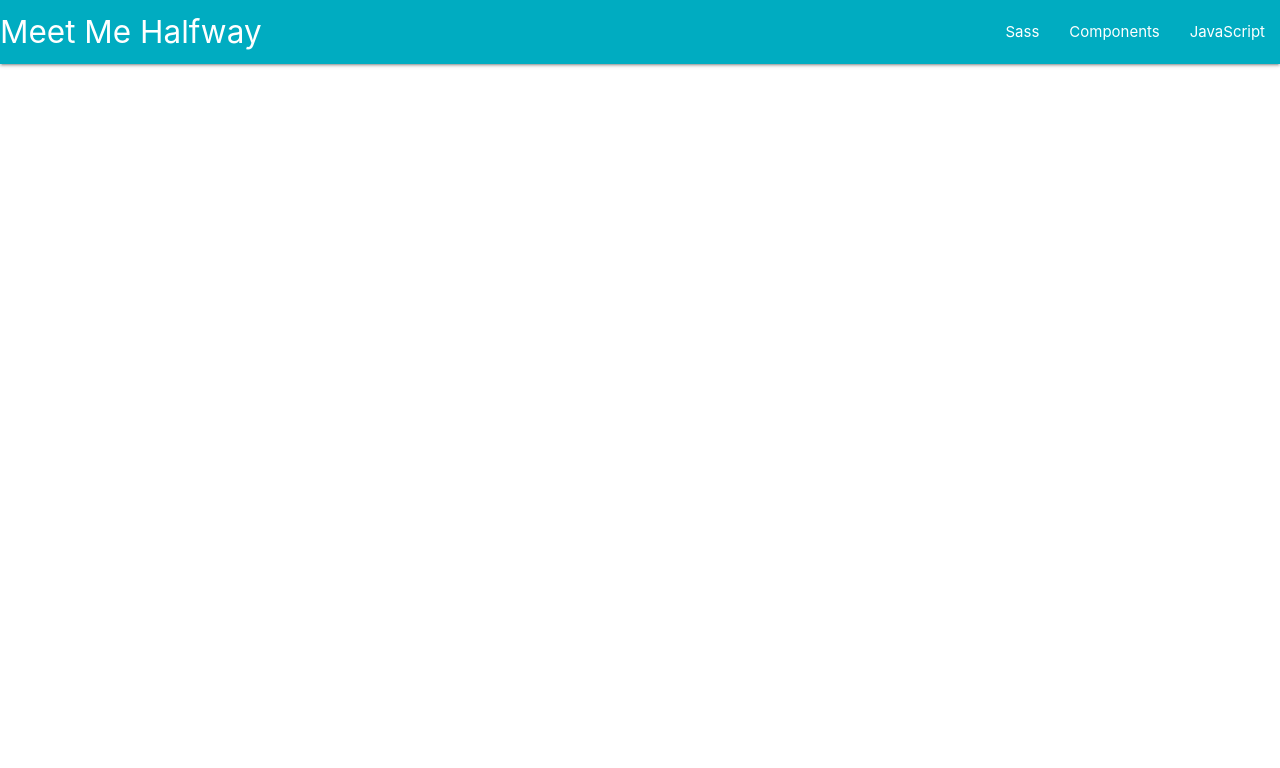
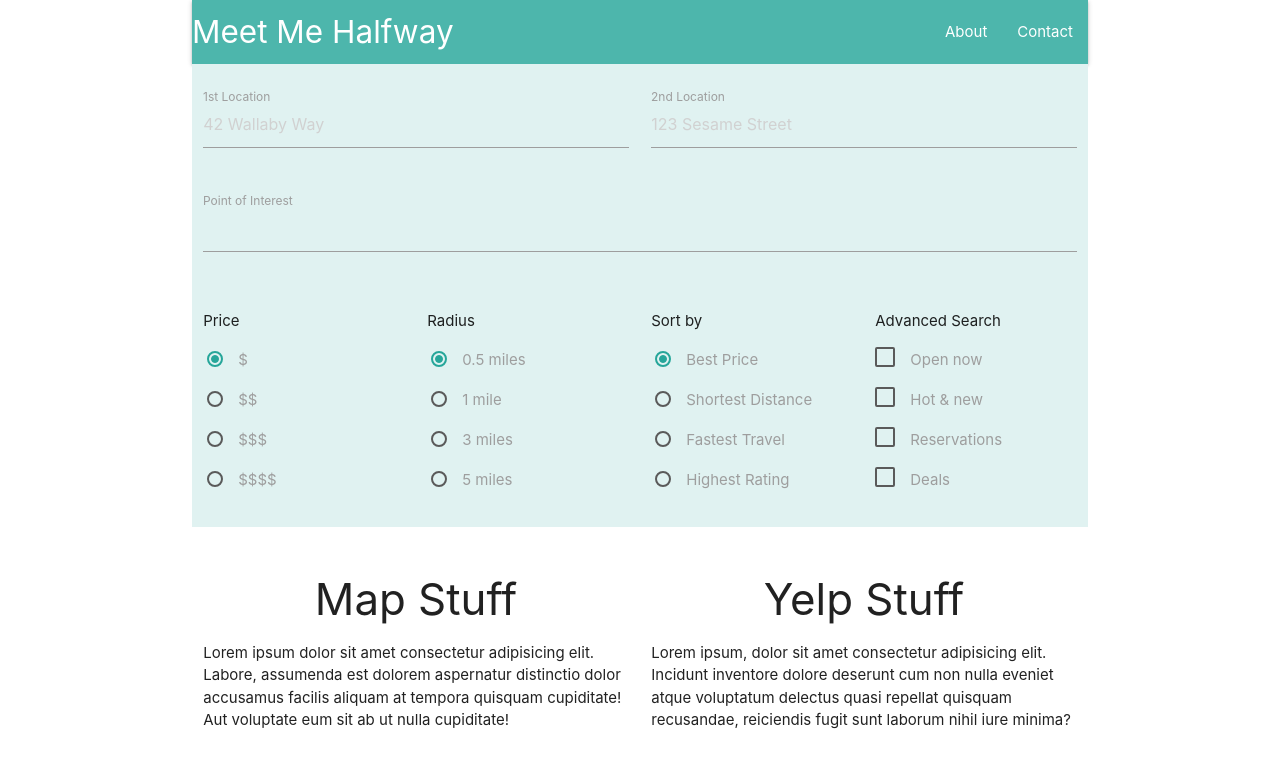
Before and after one commit to kooner92/Project-1, a plain HTML site: page index.html in a window 1280 px wide. Drawn offline with nearby package versions, Linux system fonts and the light colour scheme; no server answers.

Commit message:
create materialize framework

```diff
--- a/index.html
+++ b/index.html
@@ -13,237 +13,176 @@
 
 <body>
 
-    <nav class="cyan darken-1">
+    <nav class="teal lighten-2 container">
         <div class="nav-wrapper">
             <a id="logo-container" href="#" class="brand-logo">Meet Me Halfway</a>
             <ul id="nav-mobile" class="right hide-on-med-and-down">
-                <li><a href="sass.html">Sass</a></li>
-                <li><a href="badges.html">Components</a></li>
-                <li><a href="collapsible.html">JavaScript</a></li>
+                <li><a href="about.html">About</a></li>
+                <li><a href="contact.html">Contact</a></li>
             </ul>
         </div>
     </nav>
 
-
     <div class="container">
-        <!-- Page Content goes here -->
-    </div>
-
-    <!-- PARALLAX TEMPLATE
-    <nav class="white" role="navigation">
-        <div class="nav-wrapper container">
-            <a id="logo-container" href="#" class="brand-logo">Logo</a>
-            <ul class="right hide-on-med-and-down">
-                <li><a href="#">Navbar Link</a></li>
-            </ul>
-
-            <ul id="nav-mobile" class="sidenav">
-                <li><a href="#">Navbar Link</a></li>
-            </ul>
-            <a href="#" data-target="nav-mobile" class="sidenav-trigger"><i class="material-icons">menu</i></a>
-        </div>
-    </nav>
-
-    <div id="index-banner" class="parallax-container">
-        <div class="section no-pad-bot">
-            <div class="container">
-                <br><br>
-                <h1 class="header center teal-text text-lighten-2">Parallax Template</h1>
-                <div class="row center">
-                    <h5 class="header col s12 light">A modern responsive front-end framework based on Material Design</h5>
-                </div>
-                <div class="row center">
-                    <a href="http://materializecss.com/getting-started.html" id="download-button" class="btn-large waves-effect waves-light teal lighten-1">Get
-                        Started</a>
-                </div>
-                <br><br>
-
-            </div>
-        </div>
-        <div class="parallax"><img src="background1.jpg" alt="Unsplashed background img 1"></div>
-    </div>
-
-
-    <div class="container">
-        <div class="section">
-
-            ***Icon Section***
-            <div class="row">
-                <div class="col s12 m4">
-                    <div class="icon-block">
-                        <h2 class="center brown-text"><i class="material-icons">flash_on</i></h2>
-                        <h5 class="center">Speeds up development</h5>
-
-                        <p class="light">We did most of the heavy lifting for you to provide a default stylings that
-                            incorporate our custom components. Additionally, we refined animations and transitions to
-                            provide a smoother experience for developers.</p>
+        <div class="row">
+            <form class="col s12 teal lighten-5">
+                <div class="row">
+                    <br>
+                    <div class="input-field col s6">
+                        <input placeholder="42 Wallaby Way" id="address1" type="text" class="validate">
+                        <label for="address1">1st Location</label>
+                    </div>
+                    <div class="input-field col s6">
+                        <input placeholder="123 Sesame Street" id="address2" type="text" class="validate">
+                        <label for="address2">2nd Location</label>
                     </div>
                 </div>
-
-                <div class="col s12 m4">
-                    <div class="icon-block">
-                        <h2 class="center brown-text"><i class="material-icons">group</i></h2>
-                        <h5 class="center">User Experience Focused</h5>
-
-                        <p class="light">By utilizing elements and principles of Material Design, we were able to
-                            create a framework that incorporates components and animations that provide more feedback
-                            to users. Additionally, a single underlying responsive system across all platforms allow
-                            for a more unified user experience.</p>
+                <div class="row">
+                    <div class="input-field col s12">
+                        <input placeholder="" id="term" type="text" class="validate">
+                        <label for="POI">Point of Interest</label>
                     </div>
                 </div>
-
-                <div class="col s12 m4">
-                    <div class="icon-block">
-                        <h2 class="center brown-text"><i class="material-icons">settings</i></h2>
-                        <h5 class="center">Easy to work with</h5>
-
-                        <p class="light">We have provided detailed documentation as well as specific code examples to
-                            help new users get started. We are also always open to feedback and can answer any
-                            questions a user may have about Materialize.</p>
+                <div class="row">
+                    <div class="col s3">
+                        <form action="#">
+                            <p>Price</p>
+                            <p>
+                                <label>
+                                    <input class="with-gap" name="price" id="price" value="1" type="radio" checked />
+                                    <span>$</span>
+                                </label>
+                            </p>
+                            <p>
+                                <label>
+                                    <input class="with-gap" name="price" id="price" value="2" type="radio" />
+                                    <span>$$</span>
+                                </label>
+                            </p>
+                            <p>
+                                <label>
+                                    <input class="with-gap" name="price" id="price" value="3" type="radio" />
+                                    <span>$$$</span>
+                                </label>
+                            </p>
+                            <p>
+                                <label>
+                                    <input class="with-gap" name="price" id="price" value="4" type="radio" />
+                                    <span>$$$$</span>
+                                </label>
+                            </p>
+                        </form>
+                    </div>
+                    <div class="col s3">
+                        <form action="#">
+                            <p>Radius</p>
+                            <p>
+                                <label>
+                                    <input class="with-gap" name="radius" id="radius" value="805" type="radio" checked />
+                                    <span>0.5 miles</span>
+                                </label>
+                            </p>
+                            <p>
+                                <label>
+                                    <input class="with-gap" name="radius" id="radius" value="1609" type="radio" />
+                                    <span>1 mile</span>
+                                </label>
+                            </p>
+                            <p>
+                                <label>
+                                    <input class="with-gap" name="radius" id="radius" value="4828" type="radio" />
+                                    <span>3 miles</span>
+                                </label>
+                            </p>
+                            <p>
+                                <label>
+                                    <input class="with-gap" name="radius" id="radius" value="8047" type="radio" />
+                                    <span>5 miles</span>
+                                </label>
+                            </p>
+                        </form>
+                    </div>
+                    <div class="col s3">
+                        <form action="#">
+                            <p>Sort by</p>
+                            <p>
+                                <label>
+                                    <input class="with-gap" name="radius" id="sortBy" value="bestPrice" type="radio"
+                                        checked />
+                                    <span>Best Price</span>
+                                </label>
+                            </p>
+                            <p>
+                                <label>
+                                    <input class="with-gap" name="radius" id="sortBy" value="shortestDistance" type="radio" />
+                                    <span>Shortest Distance</span>
+                                </label>
+                            </p>
+                            <p>
+                                <label>
+                                    <input class="with-gap" name="radius" id="sortBy" value="fastestTravel" type="radio" />
+                                    <span>Fastest Travel</span>
+                                </label>
+                            </p>
+                            <p>
+                                <label>
+                                    <input class="with-gap" name="radius" id="sortBy" value="highestRating" type="radio" />
+                                    <span>Highest Rating</span>
+                                </label>
+                            </p>
+                        </form>
+                    </div>
+                    <div class="col s3">
+                        <form action="#">
+                            <p>Advanced Search</p>
+                            <p>
+                                <label>
+                                    <input type="checkbox" class="filled-in" />
+                                    <span>Open now</span>
+                                </label>
+                            </p>
+                            <p>
+                                <label>
+                                    <input type="checkbox" class="filled-in" />
+                                    <span>Hot & new</span>
+                                </label>
+                            </p>
+                            <p>
+                                <label>
+                                    <input type="checkbox" class="filled-in" />
+                                    <span>Reservations</span>
+                                </label>
+                            </p>
+                            <p>
+                                <label>
+                                    <input type="checkbox" class="filled-in" />
+                                    <span>Deals</span>
+                                </label>
+                            </p>
+                        </form>
                     </div>
                 </div>
-            </div>
-
-        </div>
-    </div>
-
-
-    <div class="parallax-container valign-wrapper">
-        <div class="section no-pad-bot">
-            <div class="container">
-                <div class="row center">
-                    <h5 class="header col s12 light">A modern responsive front-end framework based on Material Design</h5>
-                </div>
-            </div>
-        </div>
-        <div class="parallax"><img src="background2.jpg" alt="Unsplashed background img 2"></div>
-    </div>
-
-    <div class="container">
-        <div class="section">
-
-            <div class="row">
-                <div class="col s12 center">
-                    <h3><i class="mdi-content-send brown-text"></i></h3>
-                    <h4>Contact Us</h4>
-                    <p class="left-align light">Lorem ipsum dolor sit amet, consectetur adipiscing elit. Nullam
-                        scelerisque id nunc nec volutpat. Etiam pellentesque tristique arcu, non consequat magna
-                        fermentum ac. Cras ut ultricies eros. Maecenas eros justo, ullamcorper a sapien id, viverra
-                        ultrices eros. Morbi sem neque, posuere et pretium eget, bibendum sollicitudin lacus. Aliquam
-                        eleifend sollicitudin diam, eu mattis nisl maximus sed. Nulla imperdiet semper molestie. Morbi
-                        massa odio, condimentum sed ipsum ac, gravida ultrices erat. Nullam eget dignissim mauris, non
-                        tristique erat. Vestibulum ante ipsum primis in faucibus orci luctus et ultrices posuere
-                        cubilia Curae;</p>
-                </div>
-            </div>
-
-        </div>
-    </div>
-
-
-    <div class="parallax-container valign-wrapper">
-        <div class="section no-pad-bot">
-            <div class="container">
-                <div class="row center">
-                    <h5 class="header col s12 light">A modern responsive front-end framework based on Material Design</h5>
-                </div>
-            </div>
-        </div>
-        <div class="parallax"><img src="background3.jpg" alt="Unsplashed background img 3"></div>
-    </div>
-
-    <footer class="page-footer teal">
-        <div class="container">
-            <div class="row">
-                <div class="col l6 s12">
-                    <h5 class="white-text">Company Bio</h5>
-                    <p class="grey-text text-lighten-4">We are a team of college students working on this project like
-                        it's our full time job. Any amount would help support and continue development on this project
-                        and is greatly appreciated.</p>
-
-
-                </div>
-                <div class="col l3 s12">
-                    <h5 class="white-text">Settings</h5>
-                    <ul>
-                        <li><a class="white-text" href="#!">Link 1</a></li>
-                        <li><a class="white-text" href="#!">Link 2</a></li>
-                        <li><a class="white-text" href="#!">Link 3</a></li>
-                        <li><a class="white-text" href="#!">Link 4</a></li>
-                    </ul>
-                </div>
-                <div class="col l3 s12">
-                    <h5 class="white-text">Connect</h5>
-                    <ul>
-                        <li><a class="white-text" href="#!">Link 1</a></li>
-                        <li><a class="white-text" href="#!">Link 2</a></li>
-                        <li><a class="white-text" href="#!">Link 3</a></li>
-                        <li><a class="white-text" href="#!">Link 4</a></li>
-                    </ul>
-                </div>
-            </div>
-        </div>
-        <div class="footer-copyright">
-            <div class="container">
-                Made by <a class="brown-text text-lighten-3" href="http://materializecss.com">Materialize</a>
-            </div>
-        </div>
-    </footer>
--->
-
-    <!-- Boot Strap
-    <div class="container">
-        <div class="row">
-            <div class="col-sm-12">
-                <h1>Meet Me Halfway</h1>
-                <hr>
-            </div>
+            </form>
         </div>
         <div class="row">
-            <div class="col-sm-12">
-                <form>
-                    <div class="form-group">
-                        <label for="Address1">1st Address</label>
-                        <input type="text" class="form-control" id="address1" placeholder="123 Sesame St">
-                    </div>
-                    <div class="form-group">
-                        <label for="Address2">2nd Address</label>
-                        <input type="text" class="form-control" id="address2" placeholder="42 Wallaby Way">
-                    </div>
-                    <div class="form-group">
-                        <label for="sort-form-control">Sort by:</label>
-                        <select class="form-control" id="sortBy">
-                            <option>Best Match</option>
-                            <option>Rating</option>
-                            <option>Review Count</option>
-                            <option>Distance</option>
-                        </select>
-                    </div>
-                    <input id="search" class="btn btn-outline-info" type="submit" value="Search">
-                </form>
+            <div class="col s6">
+                <h3>Map Stuff</h3>
+                <p>
+                    Lorem ipsum dolor sit amet consectetur adipisicing elit. Labore, assumenda est dolorem aspernatur
+                    distinctio dolor accusamus facilis aliquam at tempora quisquam cupiditate! Aut voluptate eum sit ab
+                    ut nulla cupiditate!
+                </p>
             </div>
-        </div>
-        <div class="row">
-            <div class="col-sm-6">
-                <div id="map-container">
-                    <h3>Map Stuff</h3>
-                    Lorem ipsum dolor sit, amet consectetur adipisicing elit. Consequuntur quod
-                    inventore fuga error consectetur eius cum quos, labore, repellendus placeat facilis. Voluptate ea
-                    dignissimos ut facere, perspiciatis similique quo ullam.
-                </div>
-            </div>
-            <div class="col-sm-6">
-                <div id="yelp-results">
-                    <h3>Yelp Stuff</h3>
-                    Lorem ipsum dolor sit amet consectetur adipisicing elit. Eius harum saepe, illo
-                    ipsa laborum maiores soluta minima neque eos, reiciendis natus, voluptas cum? Error dolor atque
-                    aliquam
-                    cum sapiente saepe.
-                </div>
+            <div class="col s6">
+                <h3>Yelp Stuff</h3>
+                <p>
+                    Lorem ipsum, dolor sit amet consectetur adipisicing elit. Incidunt inventore dolore deserunt cum
+                    non nulla eveniet atque voluptatum delectus quasi repellat quisquam recusandae, reiciendis fugit
+                    sunt laborum nihil iure minima?
+                </p>
             </div>
         </div>
     </div>
--->
 
     <script src="https://code.jquery.com/jquery-3.3.1.min.js" integrity="sha256-FgpCb/KJQlLNfOu91ta32o/NMZxltwRo8QtmkMRdAu8="
         crossorigin="anonymous"></script>
```
